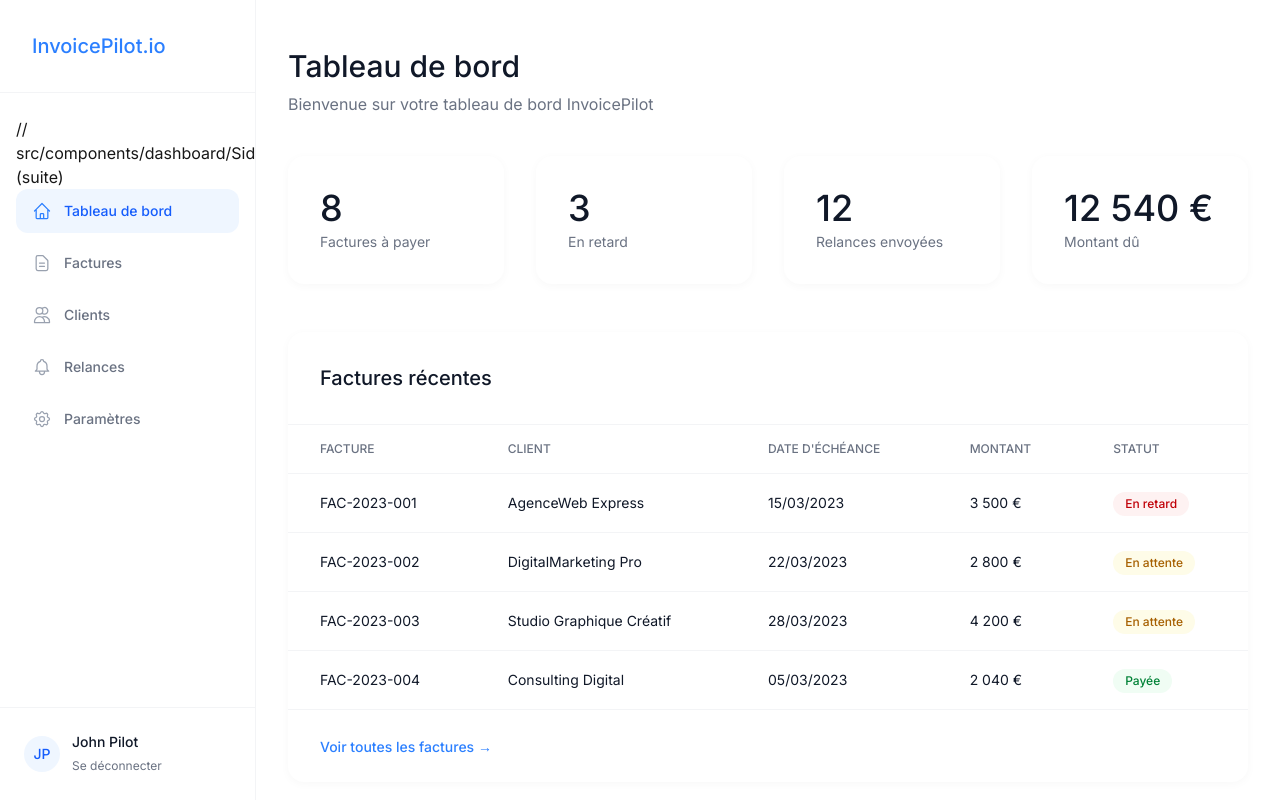
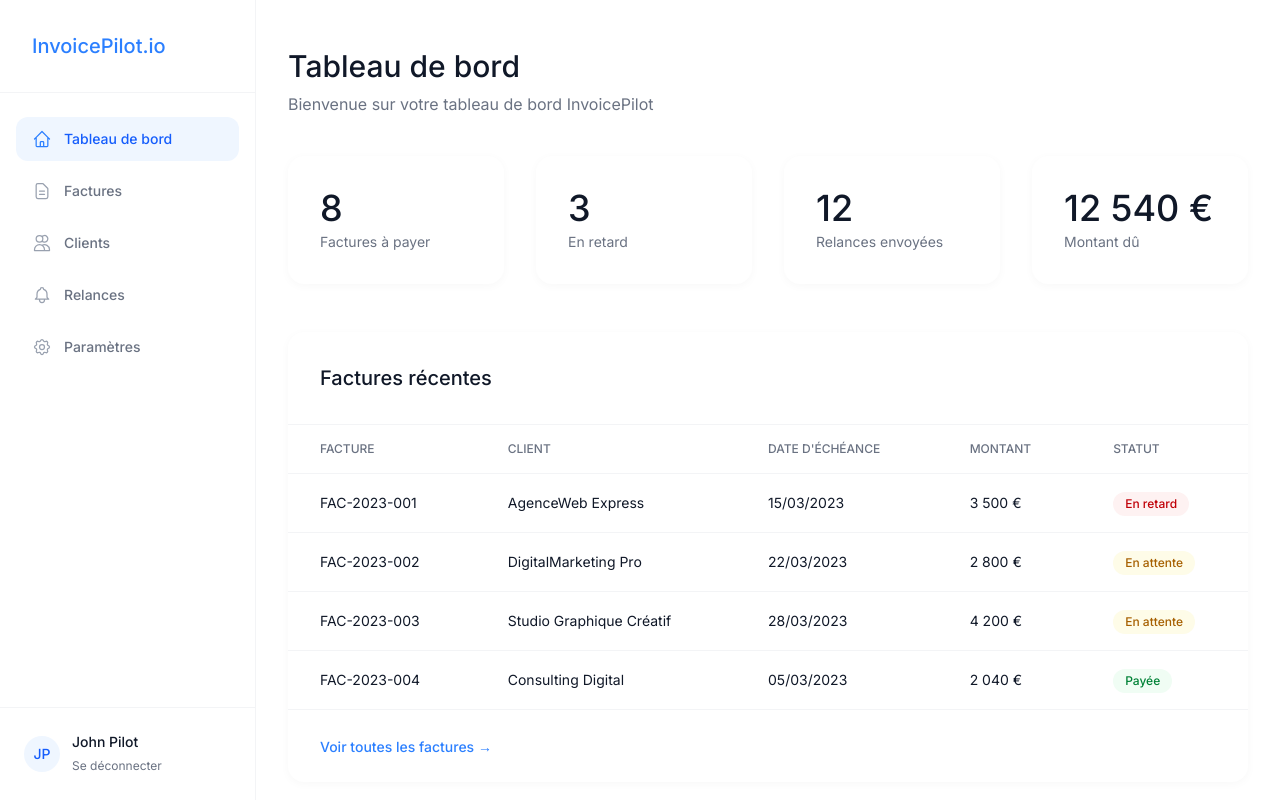
Before and after one commit to raphvinc/invoicepilot, a Next.js app: page /dashboard in a window 1280 px wide. Shown: the top 810 px of the page. Built offline with nearby package versions, Linux system fonts and the light colour scheme.

Commit message:
src/components/dashboard/Sidebar.tsx better

```diff
--- a/src/components/dashboard/Sidebar.tsx
+++ b/src/components/dashboard/Sidebar.tsx
@@ -70,7 +70,6 @@ export default function Sidebar() {
         </Link>
       </div>
       <nav className="px-4 py-6">
-      // src/components/dashboard/Sidebar.tsx (suite)
         <ul className="space-y-2">
           {menuItems.map((item) => {
             const isActive = pathname === item.href || pathname?.startsWith(`${item.href}/`);
```
